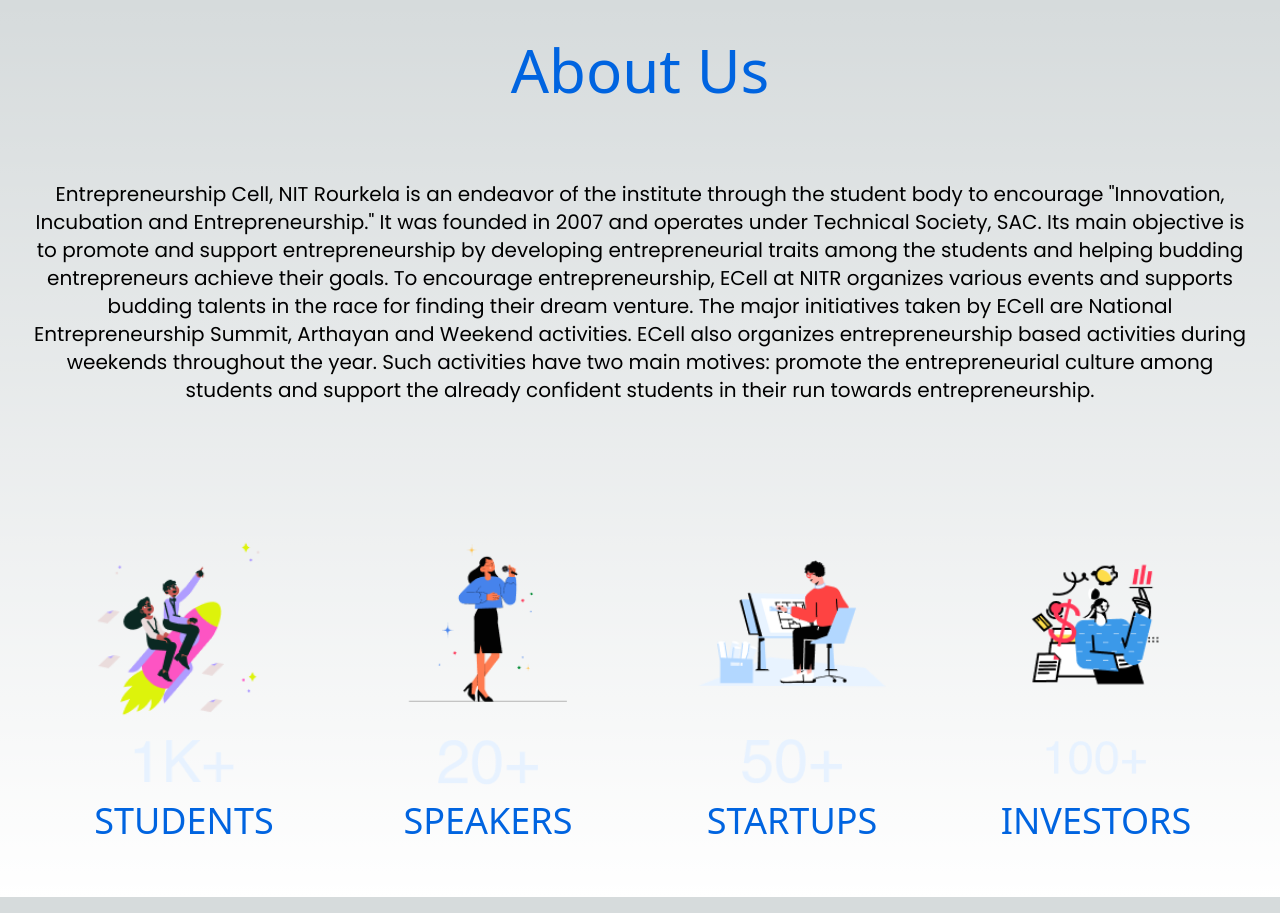
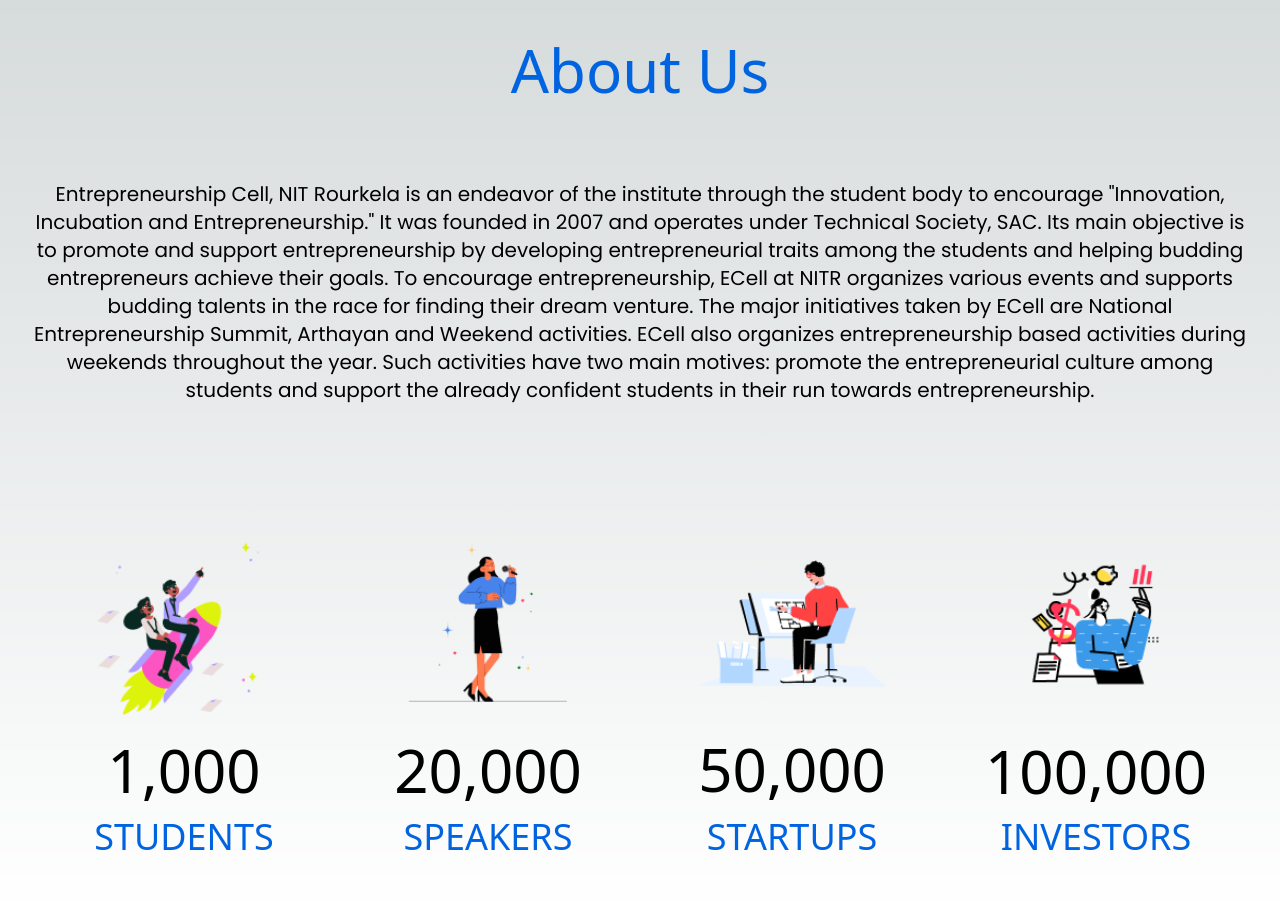
Before and after one commit to techwizard31/project-wallstreet, a Next.js app: page / in a window 1280 px wide. Built offline with nearby package versions, Linux system fonts and the light colour scheme.

Commit message:
number animation added

```diff
--- a/src/app/components/About.tsx
+++ b/src/app/components/About.tsx
@@ -1,10 +1,31 @@
 "use client";
-import React from "react";
+import React, { useState, useEffect } from "react";
 import Image from "next/image";
+
+function CountUp({ end }: { end: number }) {
+  const [count, setCount] = useState(0);
+
+  useEffect(() => {
+    let current = 0;
+    const increment = Math.ceil(end / 50); // Increment value (duration split into 50 frames)
+    const interval = setInterval(() => {
+      current += increment;
+      if (current >= end) {
+        setCount(end);
+        clearInterval(interval);
+      } else {
+        setCount(current);
+      }
+    }, 20); // 20ms for smooth animation
+    return () => clearInterval(interval);
+  }, [end]);
+
+  return <span className="text-6xl">{count.toLocaleString()}</span>;
+}
 
 function About() {
   return (
-    <div>
+    <div id="About">
       <div className="text-[#0064E0] text-6xl flex justify-center p-10">About Us</div>
       <div className="p-8 pt-10 font-[poppins] text-xl flex justify-center pb-16 text-center">
         Entrepreneurship Cell, NIT Rourkela is an endeavor of the institute through the student body to encourage "Innovation, Incubation and Entrepreneurship." It was founded in 2007 and operates under Technical Society, SAC. Its main objective is to promote and support entrepreneurship by developing entrepreneurial traits among the students and helping budding entrepreneurs achieve their goals. To encourage entrepreneurship, ECell at NITR organizes various events and supports budding talents in the race for finding their dream venture. The major initiatives taken by ECell are National Entrepreneurship Summit, Arthayan and Weekend activities. ECell also organizes entrepreneurship based activities during weekends throughout the year. Such activities have two main motives: promote the entrepreneurial culture among students and support the already confident students in their run towards entrepreneurship.
@@ -20,13 +41,7 @@
               height={200}
               className="mx-auto"
             />
-            <Image
-              src="/1K+.png"
-              alt="students"
-              width={100}
-              height={100}
-              className="mx-auto"
-            />
+            <CountUp end={1000} />
           </div>
           <span className="block text-[#0064E0] sm:text-4xl text-xl md:text-4xl mt-4">STUDENTS</span>
         </div>
@@ -39,13 +54,7 @@
               height={200}
               className="mx-auto"
             />
-            <Image
-              src="/20+.png"
-              alt="students"
-              width={100}
-              height={100}
-              className="mx-auto"
-            />
+            <CountUp end={20000} />
           </div>
           <span className="block text-[#0064E0] sm:text-4xl text-xl md:text-4xl mt-4">SPEAKERS</span>
         </div>
@@ -58,13 +67,7 @@
               height={200}
               className="mx-auto"
             />
-            <Image
-              src="/50+.png"
-              alt="students"
-              width={100}
-              height={100}
-              className="mx-auto"
-            />
+            <CountUp end={50000} />
           </div>
           <span className="block text-[#0064E0] sm:text-4xl text-xl md:text-4xl mt-4">STARTUPS</span>
         </div>
@@ -77,13 +80,7 @@
               height={200}
               className="mx-auto"
             />
-            <Image
-              src="/100+.png"
-              alt="students"
-              width={100}
-              height={100}
-              className="mx-auto"
-            />
+            <CountUp end={100000} />
           </div>
           <span className="block text-[#0064E0] sm:text-4xl text-xl md:text-4xl mt-4">INVESTORS</span>
         </div>
```
